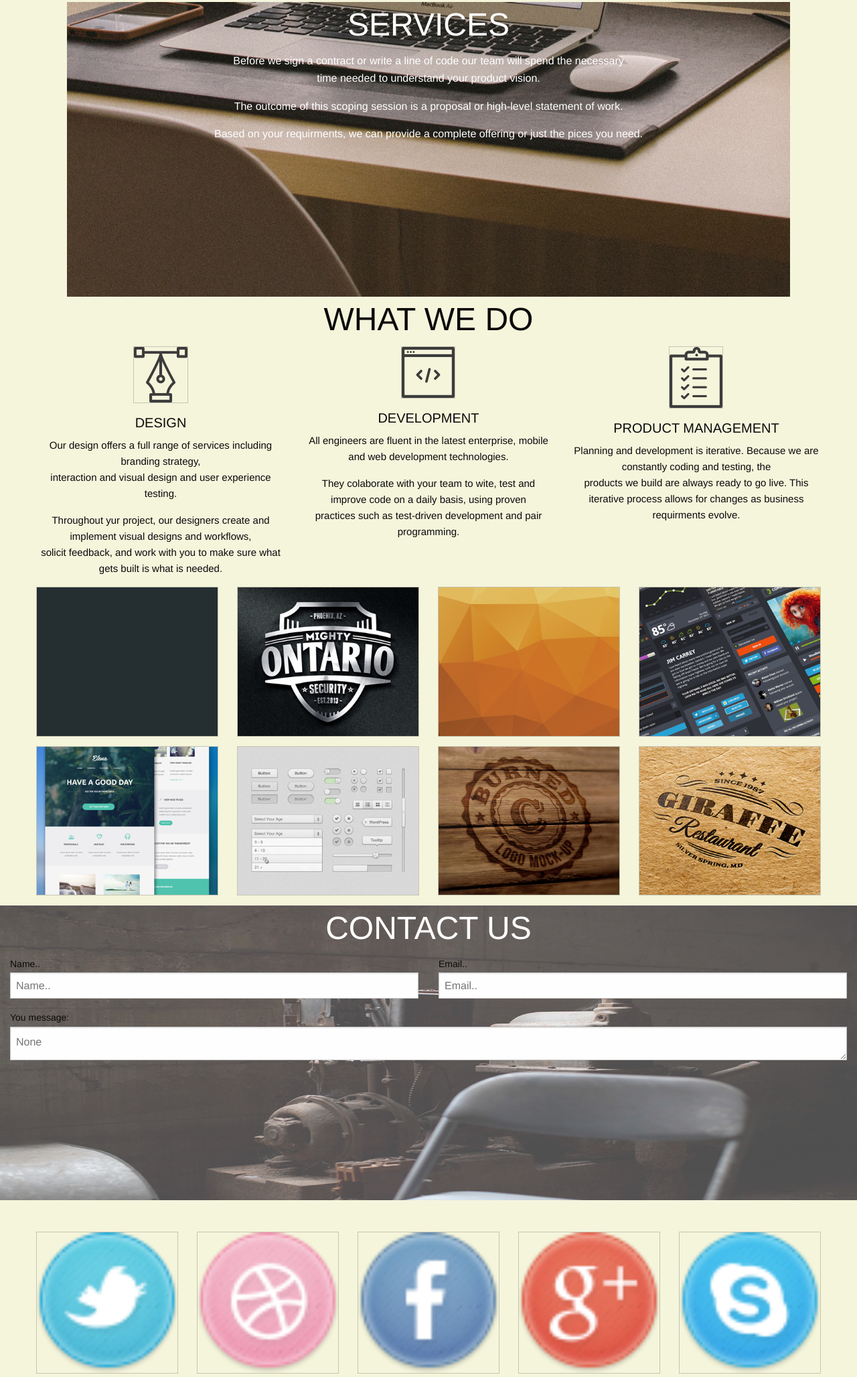
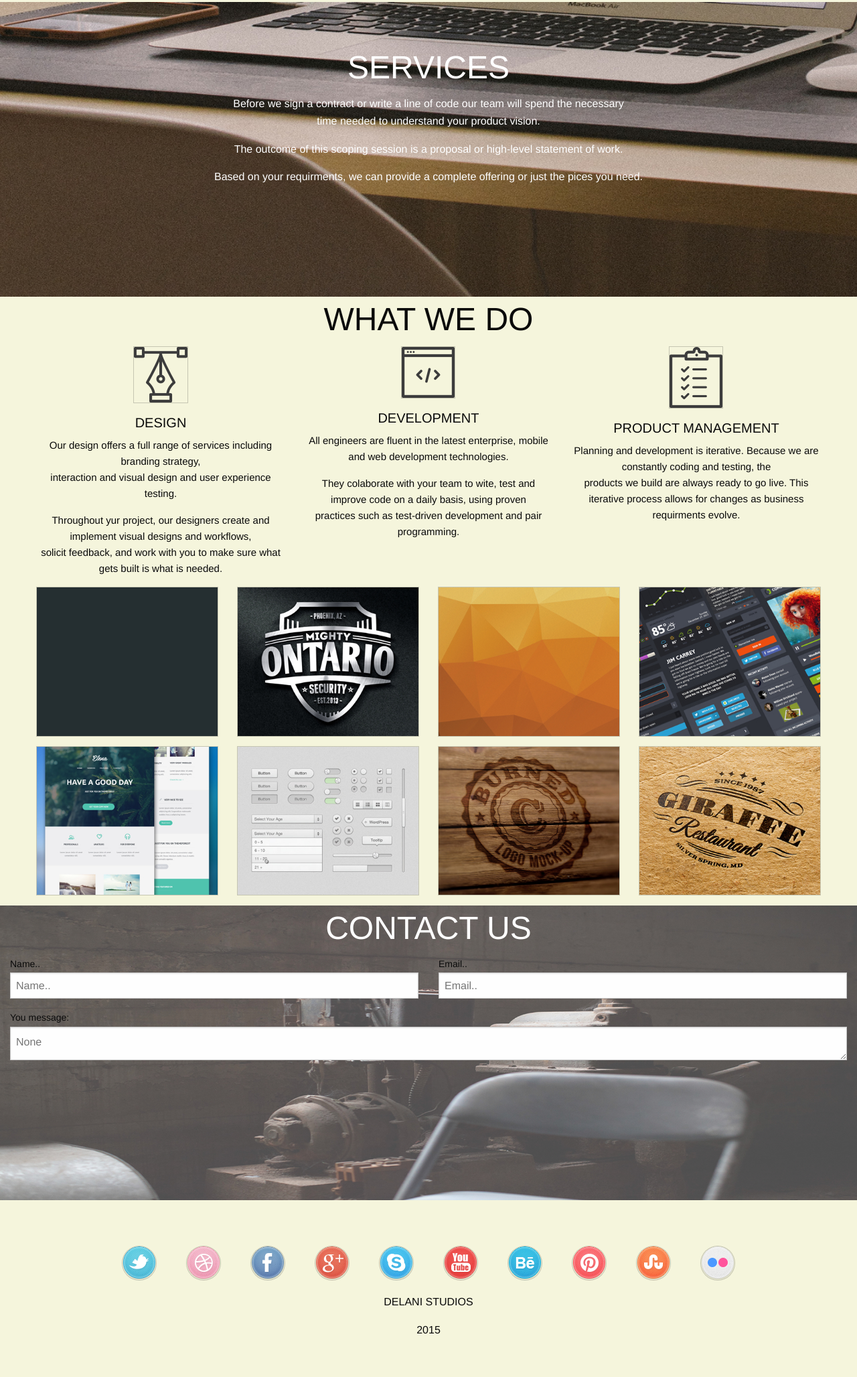
Before and after one commit to meshnesh/delain, a plain HTML site: page index.html in a window 1280 px wide. Shown: the part 744-2800 px from the top of the page at 67% size. After the commit the page ends 2743 px from the top, so only its background shows below. Drawn offline with Linux system fonts and the light colour scheme.

Commit message:
final project

```diff
--- a/css/app.css
+++ b/css/app.css
@@ -33,13 +33,12 @@ body{
 
 #services{
     background-image: url(../assets/assets/s_image.jpg);
-    background-size: 100% 100%;
+    background-size: cover;
     height: 55%;
-    width:100%;
     clear: both;
     text-align: center;
     color: white;
-    max-width: 1080px;
+    padding-top: 5%;
 }
 
 .column{
@@ -73,12 +72,12 @@ body{
     text-align: center;
 }
 
-#logo img{
-    border: 0px;
-    width: 100%;
-}
+.logo img{
+    margin: 2%;
+    border-radius: 50%;
+    border: 0;
 
 
-footer{
+.logo {
     text-align: center;
 }
--- a/index.html
+++ b/index.html
@@ -39,7 +39,7 @@
 
       <!-- Services section -->
 
-    <section id="services" class="row exended">
+    <section id="services" class="row expanded">
         <div class="small-9 small-centered large-uncentered columns">
             <h1>SERVICES</h1>
             <p>Before we sign a contract or write a line of code our team will spend the necessary<br/>
@@ -142,56 +142,26 @@
       <br/>
 
 <!-- logo -->
-      <div id="logo">
-<div class="row small-up-2 medium-up-5 large-up-10">
-  <div class="column">
+      <div class="logo" style="
+    text-align: center;
+">
+
+  <div class="small-10 small-centered large-uncentered columns">
       <img src="assets/social/twitter.png" class="thumbnail" alt="">
-  </div>
-
-  <div class="column">
       <img src="assets/social/dribble.png" class="thumbnail" alt="">
-  </div>
-
-  <div class="column">
       <img src="assets/social/facebook.png" class="thumbnail" alt="">
-  </div>
-
-  <div class="column">
       <img src="assets/social/g_plus.png" class="thumbnail" alt="">
-  </div>
-
-  <div class="column">
       <img src="assets/social/skype.png" class="thumbnail" alt="">
-  </div>
-
-  <div class="column">
       <img src="assets/social/you_tube.png" class="thumbnail" alt="">
-  </div>
-
-    <div class="column">
       <img src="assets/social/behance.png" class="thumbnail" alt="">
-  </div>
-
-  <div class="column">
       <img src="assets/social/pinterest.png" class="thumbnail" alt="">
-  </div>
-
-  <div class="column">
       <img src="assets/social/stumble_upon.png" class="thumbnail" alt="">
-  </div>
-
-  <div class="column">
       <img src="assets/social/flickr.png" class="thumbnail" alt="">
 </div>
-</div>
-    </div>
-      <br/>
-<footer>
            <p>
     DELANI STUDIOS
     </p>
     <p>2015</p>
-      </footer>
-
+          </div>
   </body>
 </html>
```
Lines whose indentation alone changed are shown as unchanged.
